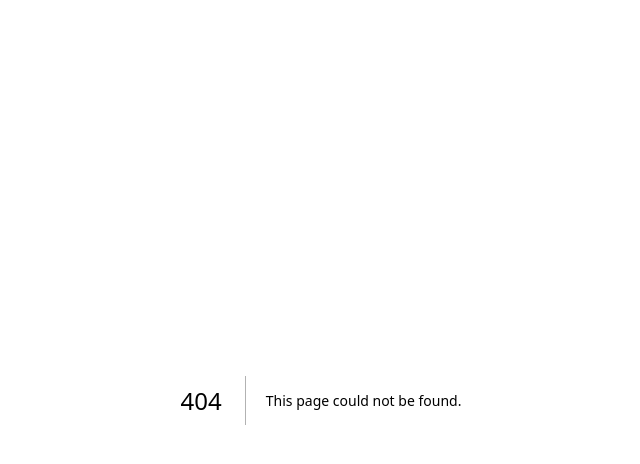
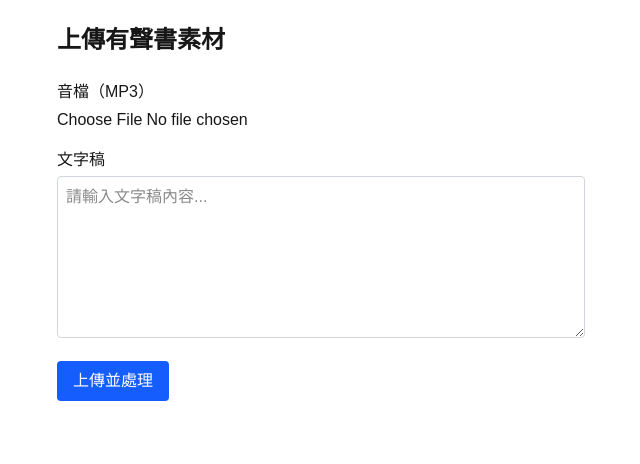
Before and after one commit to sing-a-song-about/sound-book, a Next.js app: page /upload in a window 1280 px wide. Before the commit this address had no page. Shown: the top 464 px of the page, without its empty margins (319-959 px from the left). Built offline with nearby package versions, Linux system fonts and the light colour scheme.

Commit message:
Create page.tsx

```diff
--- /dev/null
+++ b/app/upload/page.tsx
@@ -0,0 +1,59 @@
+'use client'
+
+import { useState } from 'react'
+
+export default function UploadPage() {
+  const [audioFile, setAudioFile] = useState<File | null>(null)
+  const [transcriptText, setTranscriptText] = useState('')
+
+  const handleSubmit = async (e: React.FormEvent) => {
+    e.preventDefault()
+
+    if (!audioFile || !transcriptText.trim()) {
+      alert('請上傳音檔並輸入文字稿')
+      return
+    }
+
+    // 這裡可以改成送出到 API 或 Supabase
+    console.log('音檔:', audioFile)
+    console.log('文字稿:', transcriptText)
+  }
+
+  return (
+    <main className="max-w-xl mx-auto p-6 space-y-6">
+      <h1 className="text-2xl font-bold">上傳有聲書素材</h1>
+      <form onSubmit={handleSubmit} className="space-y-4">
+        {/* 音檔上傳 */}
+        <div>
+          <label className="block mb-1 font-medium">音檔（MP3）</label>
+          <input
+            type="file"
+            accept="audio/*"
+            onChange={(e) => setAudioFile(e.target.files?.[0] || null)}
+            className="block w-full"
+          />
+        </div>
+
+        {/* 文字稿輸入 */}
+        <div>
+          <label className="block mb-1 font-medium">文字稿</label>
+          <textarea
+            rows={6}
+            value={transcriptText}
+            onChange={(e) => setTranscriptText(e.target.value)}
+            placeholder="請輸入文字稿內容..."
+            className="w-full border border-gray-300 p-2 rounded"
+          />
+        </div>
+
+        {/* 送出按鈕 */}
+        <button
+          type="submit"
+          className="bg-blue-600 text-white px-4 py-2 rounded hover:bg-blue-700"
+        >
+          上傳並處理
+        </button>
+      </form>
+    </main>
+  )
+}
```
